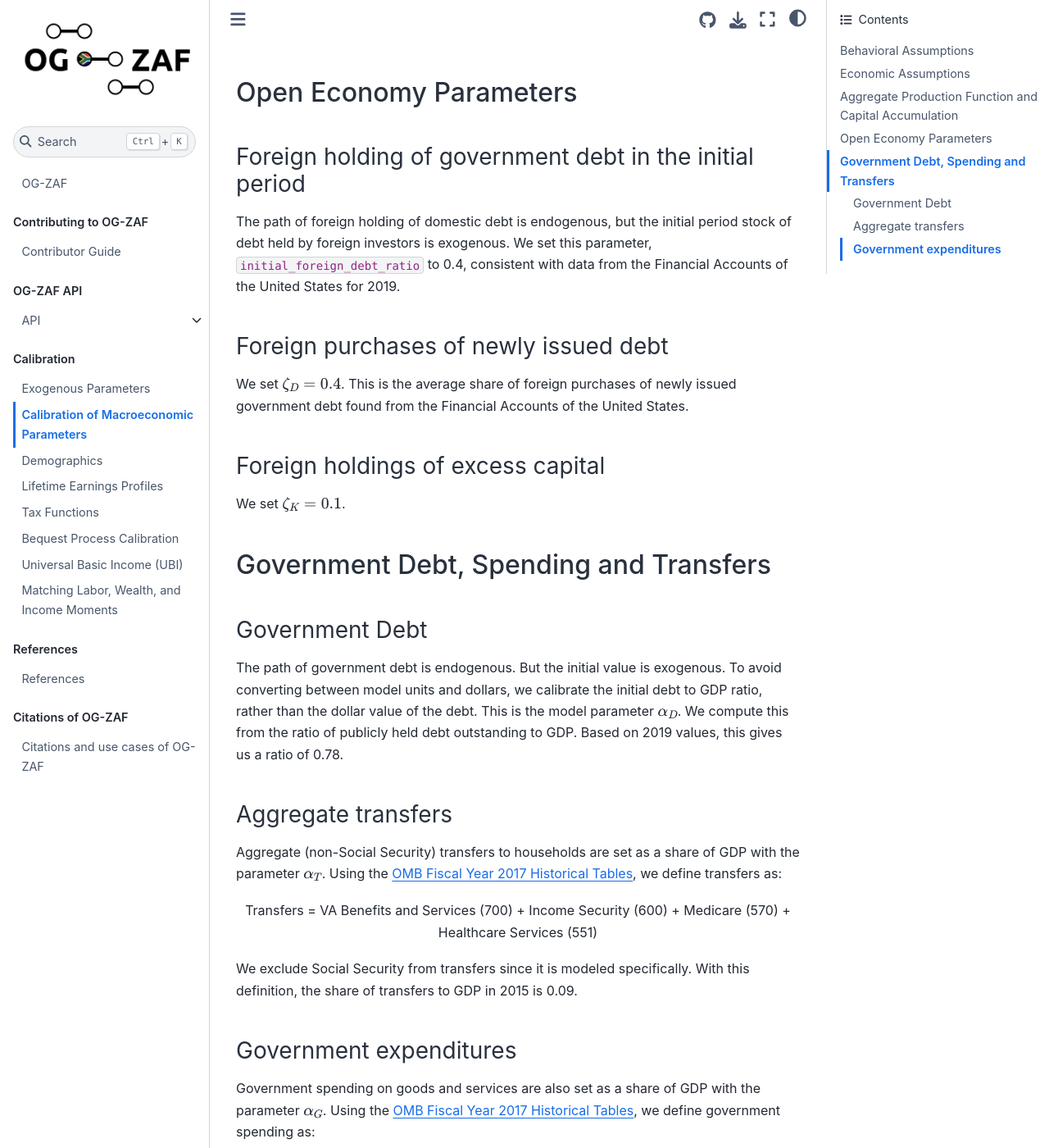
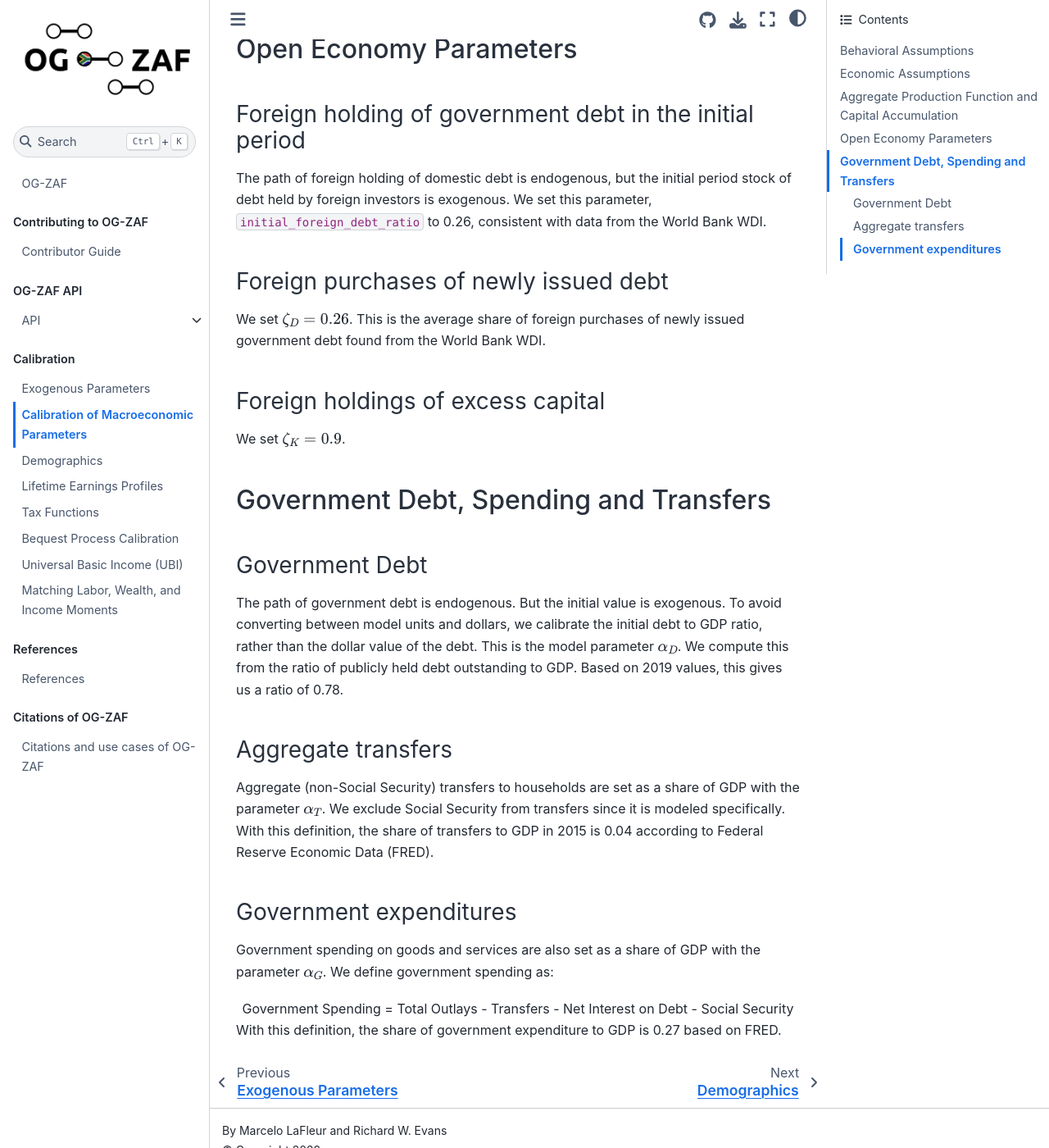
Before and after one commit to EAPD-DRB/OG-ZAF, a Jupyter Book: the page built from docs/book/content/calibration/macro.md, in a window 1280 px wide and 1400 px high, scrolled down 1498 px. Shown: the whole window at 82% size. Built offline with Jupyter Book 1.0.4 settings and Sphinx 7.4.7 and the Sphinx Book theme 1.1.4, drawn with Linux system fonts in a browser that asks for light colours; cross-references to code outside the pages are shown as plain code; some of the changed text lies outside the part shown.

Commit message:
Update macro.md
I updated the macro.md file by replacing "OG-USA" with "OG-ZAF", modifying data sources, and replacing values for indicators (alpha T, alpha G, gamma, sigma, epsilon, initial_foreign_debt_ratio, zeta_D, zeta_K).

```diff
--- a/docs/book/content/calibration/macro.md
+++ b/docs/book/content/calibration/macro.md
@@ -5,7 +5,7 @@
 
 ### Elasticity of labor supply
 
-As discussed in the [OG-Core household theory documentation](https://pslmodels.github.io/OG-Core/content/theory/households.html), we use the elliptical disutility of labor function developed by {cite}`EvansPhillips:2017`.  We then fit the parameters of the elliptical utility function to match the marginal disutility from a constant Frisch elasticity function.  `OG-USA` users enter the constant Frisch elasticity as a parameter.  {cite}`Peterman:2016` finds a range of Frisch elasticities estimated from microeconomic and macroeconomic data.  These range from 0 to 4.  Peterman makes the case that in lifecycle models with out an extensive margin for employment, such as `OG-USA`, the  Frisch elasticity should be higher.  We take a default value of 0.4 from {cite}`Altonji:1986`.
+As discussed in the [OG-Core household theory documentation](https://pslmodels.github.io/OG-Core/content/theory/households.html), we use the elliptical disutility of labor function developed by {cite}`EvansPhillips:2017`.  We then fit the parameters of the elliptical utility function to match the marginal disutility from a constant Frisch elasticity function.  `OG-ZAF` users enter the constant Frisch elasticity as a parameter.  {cite}`Peterman:2016` finds a range of Frisch elasticities estimated from microeconomic and macroeconomic data.  These range from 0 to 4.  Peterman makes the case that in lifecycle models without an extensive margin for employment the  Frisch elasticity should be higher. For `OG-ZAF` we take a default value of 0.4 from {cite}`Altonji:1986`.
 
 ### Intertemporal elasticity of substitution
 
@@ -13,12 +13,12 @@
 
 ### Rate of time preference
 
-We take our default value for the rate of time preference parameter, $\beta$ from {cite}`Carroll:2009`.  We set the value of to $\beta=0.96$ (on an annual basis).
+We take our default value for the rate of time preference parameter, $\beta$ from {cite}`Carroll:2009`.  We set the value to $\beta=0.96$ (on an annual basis).
 
 
 ## Economic Assumptions
 
-As the default rate of labor augmenting technological change, $g_y$, we use a value of 3%.  The average annual growth rate in GDP per capita in the United States since 1948 is 2% per year.
+As the default rate of labor augmenting technological change, $g_y$, we use a value of 3%.  The average annual growth rate in GDP per capita in South Africa between 1961 and 2021 is 0.7% per year.
 
 ## Aggregate Production Function and Capital Accumulation
 
@@ -26,27 +26,27 @@
 
 ### Elasticity of substitution
 
-`OG-USA`'s default parameterization has an elasticity of substitution of $\varepsilon=1.0$, which implies a Cobb-Douglas production function.
+`OG-ZAF`'s default parameterization has an elasticity of substitution of $\varepsilon=1.0$, which implies a Cobb-Douglas production function.
 
 ### Capital's share of output
 
-The historical value in U.S. is about 0.33, but {cite}`EHS:2013` find capital's share is increasing.  We therefore use the slightly higher value of $\gamma =0.35$.  Note that the mean of capital's share of income from 1950 onwards is 0.38 from the Penn World Tables.
+Here, we use a value of $\gamma =1.0$ from the UN Data Portal API (see https://data.un.org).
 
 
 ## Open Economy Parameters
 
 ### Foreign holding of government debt in the initial period
 
-The path of foreign holding of domestic debt is endogenous, but the initial period stock of debt held by foreign investors is exogenous.  We set this parameter, `initial_foreign_debt_ratio` to 0.4, consistent with data from the Financial Accounts of the United States for 2019.
+The path of foreign holding of domestic debt is endogenous, but the initial period stock of debt held by foreign investors is exogenous.  We set this parameter, `initial_foreign_debt_ratio` to 0.26, consistent with data from the World Bank WDI.
 
 
 ### Foreign purchases of newly issued debt
 
-We set $\zeta_D = 0.4$.  This is the average share of foreign purchases of newly issued government debt found from the Financial Accounts of the United States.
+We set $\zeta_D = 0.26$.  This is the average share of foreign purchases of newly issued government debt found from the World Bank WDI.
 
 ### Foreign holdings of excess capital
 
-We set $\zeta_K = 0.1$.
+We set $\zeta_K = 0.9$.
 
 
 ## Government Debt, Spending and Transfers
@@ -57,12 +57,10 @@
 
 ### Aggregate transfers
 
-Aggregate (non-Social Security) transfers to households are set as a share of GDP with the parameter $\alpha_T$.  Using the [OMB Fiscal Year 2017 Historical Tables](https://www.whitehouse.gov/sites/default/files/omb/budget/fy2017/assets/hist.pdf), we define transfers as:
-    <center>Transfers = VA Benefits and Services (700) + Income Security (600) + Medicare (570) + Healthcare Services (551)</center>
-
-We exclude Social Security from transfers since it is modeled specifically. With this definition, the share of transfers to GDP in 2015 is 0.09.
+Aggregate (non-Social Security) transfers to households are set as a share of GDP with the parameter $\alpha_T$. We exclude Social Security from transfers since it is modeled specifically. With this definition, the share of transfers to GDP in 2015 is 0.04 according to Federal Reserve Economic Data (FRED).
 
 ### Government expenditures
 
-Government spending on goods and services are also set as a share of GDP with the parameter $\alpha_G$.  Using the [OMB Fiscal Year 2017 Historical Tables](https://www.whitehouse.gov/sites/default/files/omb/budget/fy2017/assets/hist.pdf), we define government spending as:
+Government spending on goods and services are also set as a share of GDP with the parameter $\alpha_G$. We define government spending as:
     <center>Government Spending = Total Outlays - Transfers - Net Interest on Debt - Social Security</center>
+With this definition, the share of government expenditure to GDP is 0.27 based on FRED.
```
